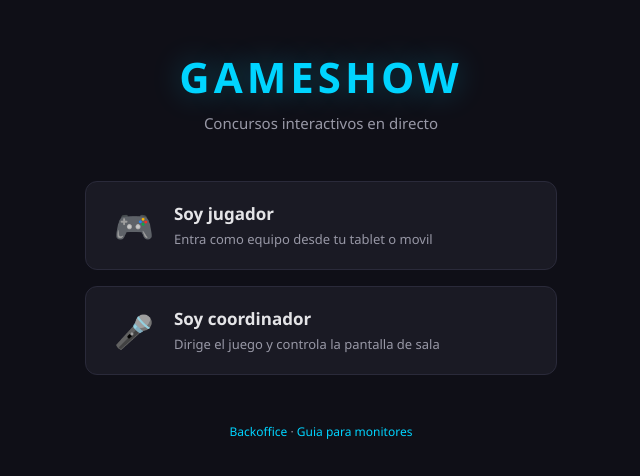
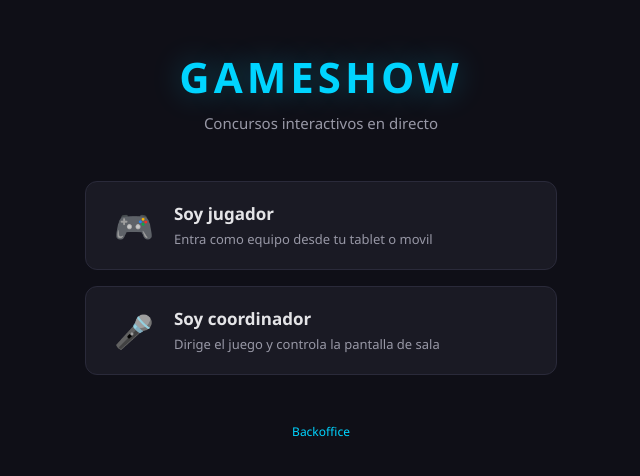
Before and after one commit to MKopernico/concurso, a website: page public/index.html in a window 1280 px wide. Shown: the part 156-632 px from the top of the page, without its empty margins (319-959 px from the left). Drawn offline with Linux system fonts and the light colour scheme.

Commit message:
chore(ui): elimina enlace al manual antiguo, se mantiene el nuevo /manual

```diff
--- a/public/index.html
+++ b/public/index.html
@@ -73,7 +73,7 @@ a.card:hover, .card-btn:hover { border-color: var(--accent); box-shadow: 0 0 20p
     </div>
 
     <div class="footer">
-        <a href="/admin">Backoffice</a> &middot; <a href="/shared/guia.html">Guia para monitores</a>
+        <a href="/admin">Backoffice</a>
     </div>
 </div>
 
```
